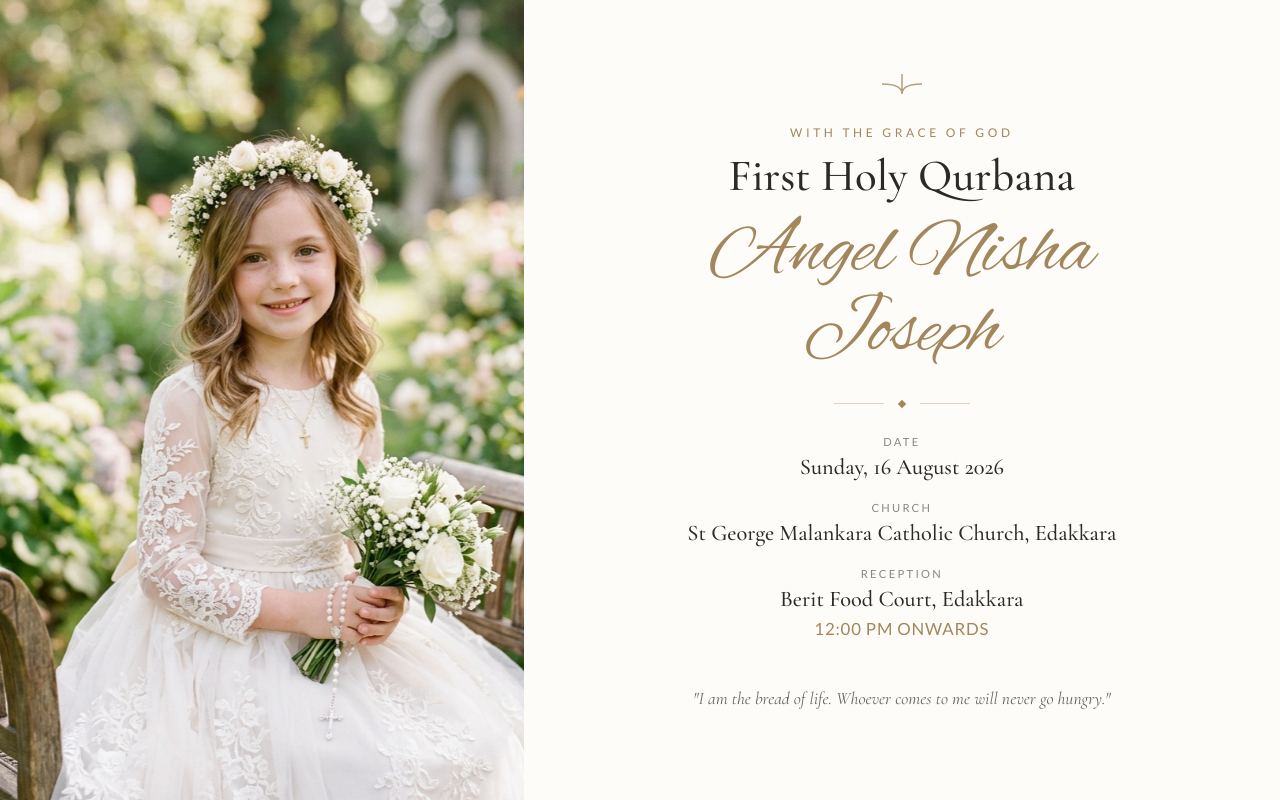
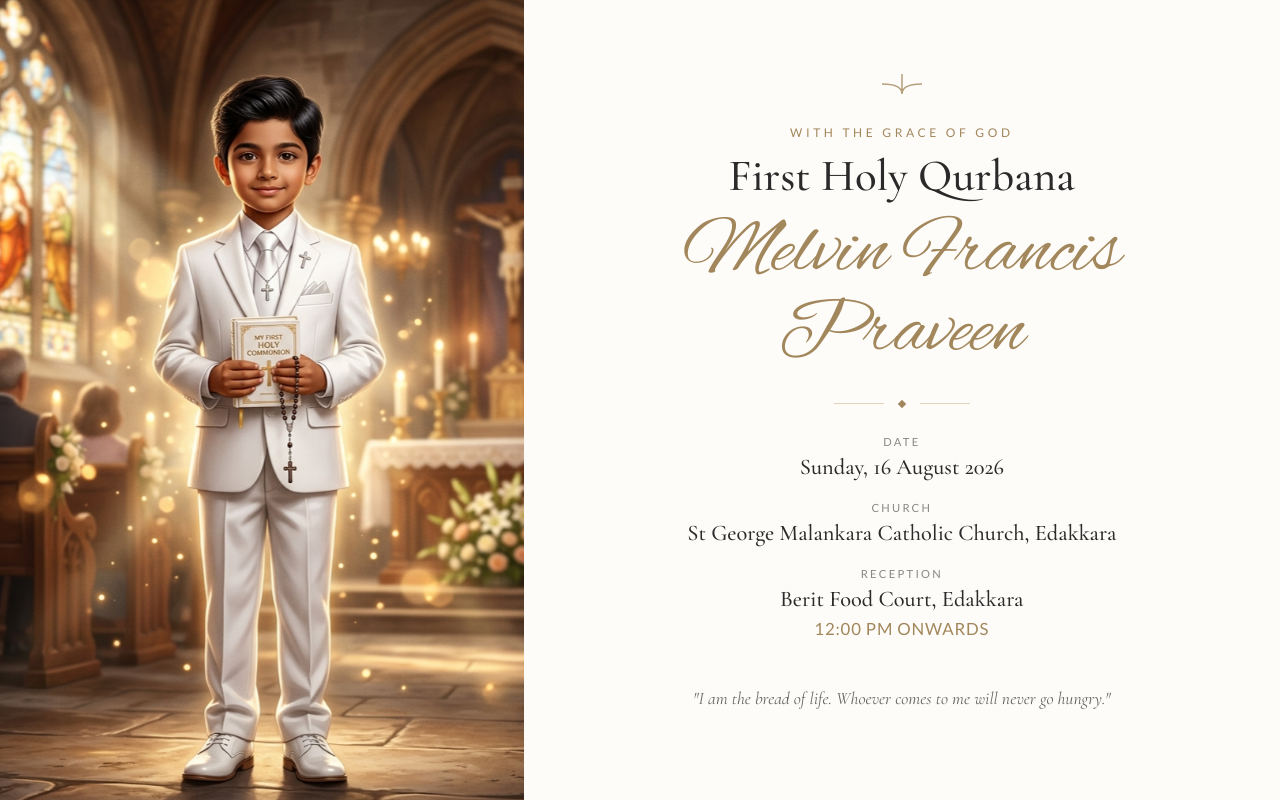
Before and after one commit to jojiraju/holy-qurbana, a website built with Vite: page index.html in a window 1280 px wide. Built offline with nearby package versions, Linux system fonts and the light colour scheme.

Commit message:
feat: update invitation details and image for Melvin Francis Praveen

```diff
--- a/index.html
+++ b/index.html
@@ -3,14 +3,14 @@
 <head>
   <meta charset="UTF-8" />
   <meta name="viewport" content="width=device-width, initial-scale=1.0, maximum-scale=1.0, user-scalable=no" />
-  <title>Holy Qurbana Invitation - Angel Nisha Joseph</title>
+  <title>Holy Qurbana Invitation - Melvin Francis Praveen</title>
   <link rel="stylesheet" href="./style.css">
 </head>
 <body>
   <div class="split-container">
     <!-- Left Half: Image -->
     <div class="image-half">
-      <img src="/girl.png" alt="Angel Nisha Joseph">
+      <img src="/boy.png" alt="Melvin Francis Praveen">
 
       <!-- Scroll Indicator -->
       <div class="scroll-indicator" style="cursor: pointer;" onclick="document.querySelector('.content-half').scrollIntoView({ behavior: 'smooth' })">
@@ -33,7 +33,7 @@
 
         <p class="subtitle">With the Grace of God</p>
         <h1 class="main-title">First Holy Qurbana</h1>
-        <h2 class="honoree-name">Angel Nisha Joseph</h2>
+        <h2 class="honoree-name">Melvin Francis Praveen</h2>
 
         <div class="divider">
           <div class="diamond"></div>
```
Also changed, not shown: public/boy.png (added).
